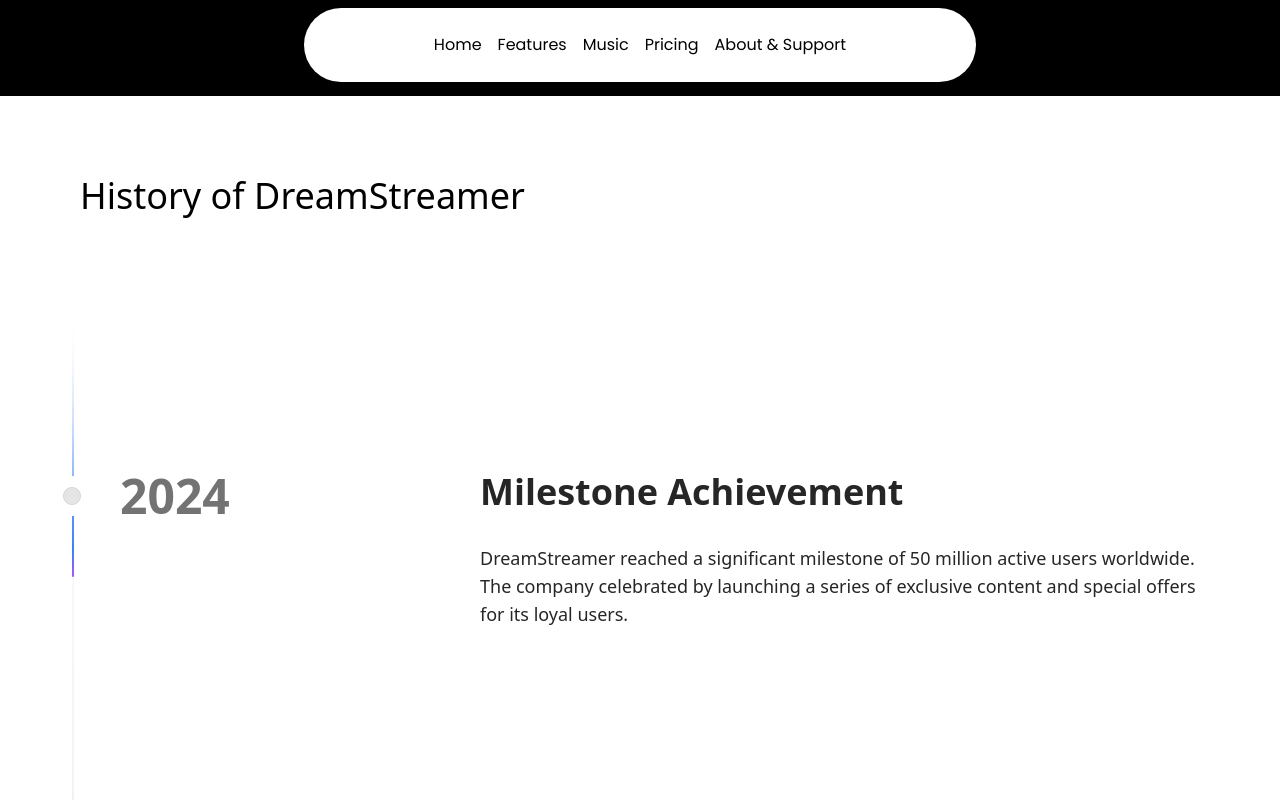
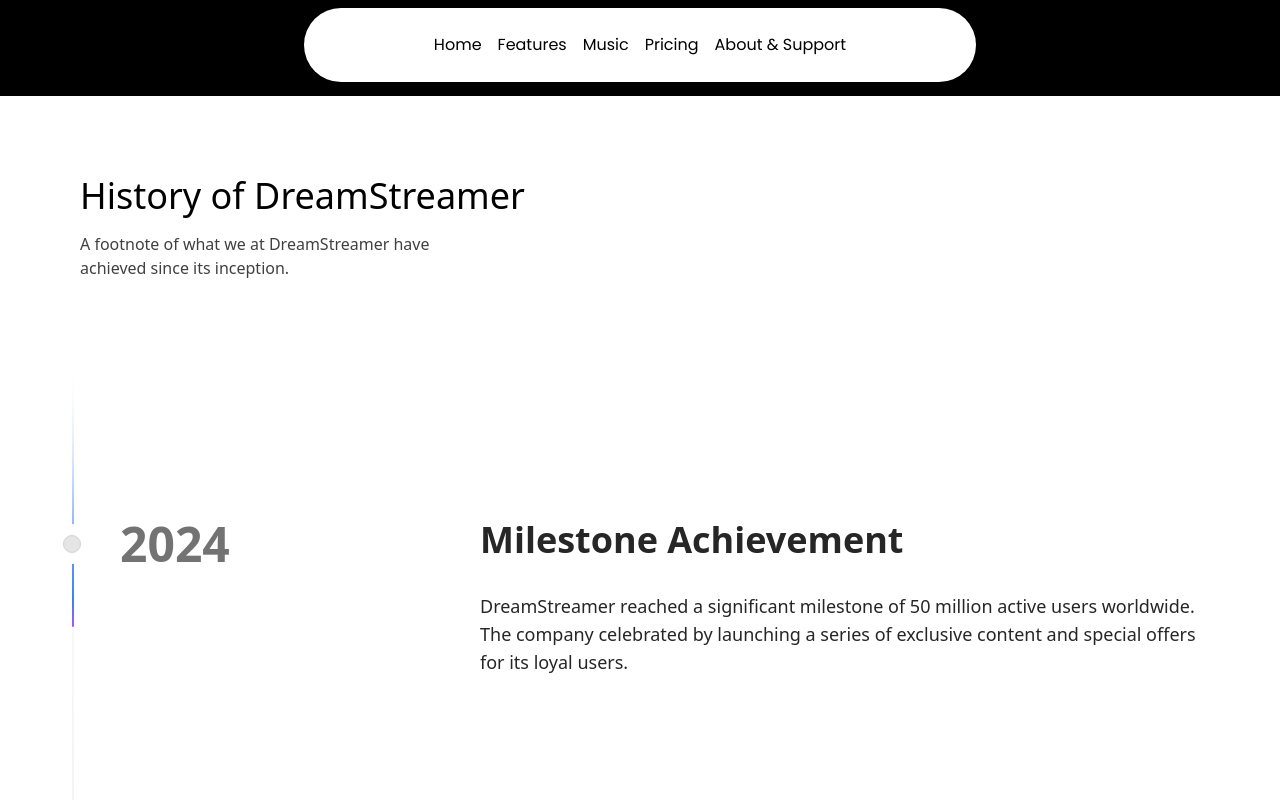
Before and after one commit to Pradikshan/aws-frontend, a React (Vite) app: page /about in a window 1280 px wide. Shown: the top 800 px of the page. Built offline with nearby package versions, Linux system fonts and the light colour scheme.

Commit message:
Added text

```diff
--- a/src/components/ui/timeline.tsx
+++ b/src/components/ui/timeline.tsx
@@ -40,10 +40,10 @@ export const Timeline = ({ data }: { data: TimelineEntry[] }) => {
         <h2 className="text-lg md:text-4xl mb-4 text-black dark:text-white max-w-4xl">
           History of DreamStreamer
         </h2>
-        {/* <p className="text-neutral-700 dark:text-neutral-300 text-sm md:text-base max-w-sm">
-          I&apos;ve been working on Aceternity for the past 2 years. Here&apos;s
-          a timeline of my journey.
-        </p> */}
+        <p className="text-neutral-700 dark:text-neutral-300 text-sm md:text-base max-w-sm">
+          A footnote of what we at DreamStreamer have achieved since its
+          inception.
+        </p>
       </div>
 
       <div ref={ref} className="relative max-w-7xl mx-auto pb-20">
```
